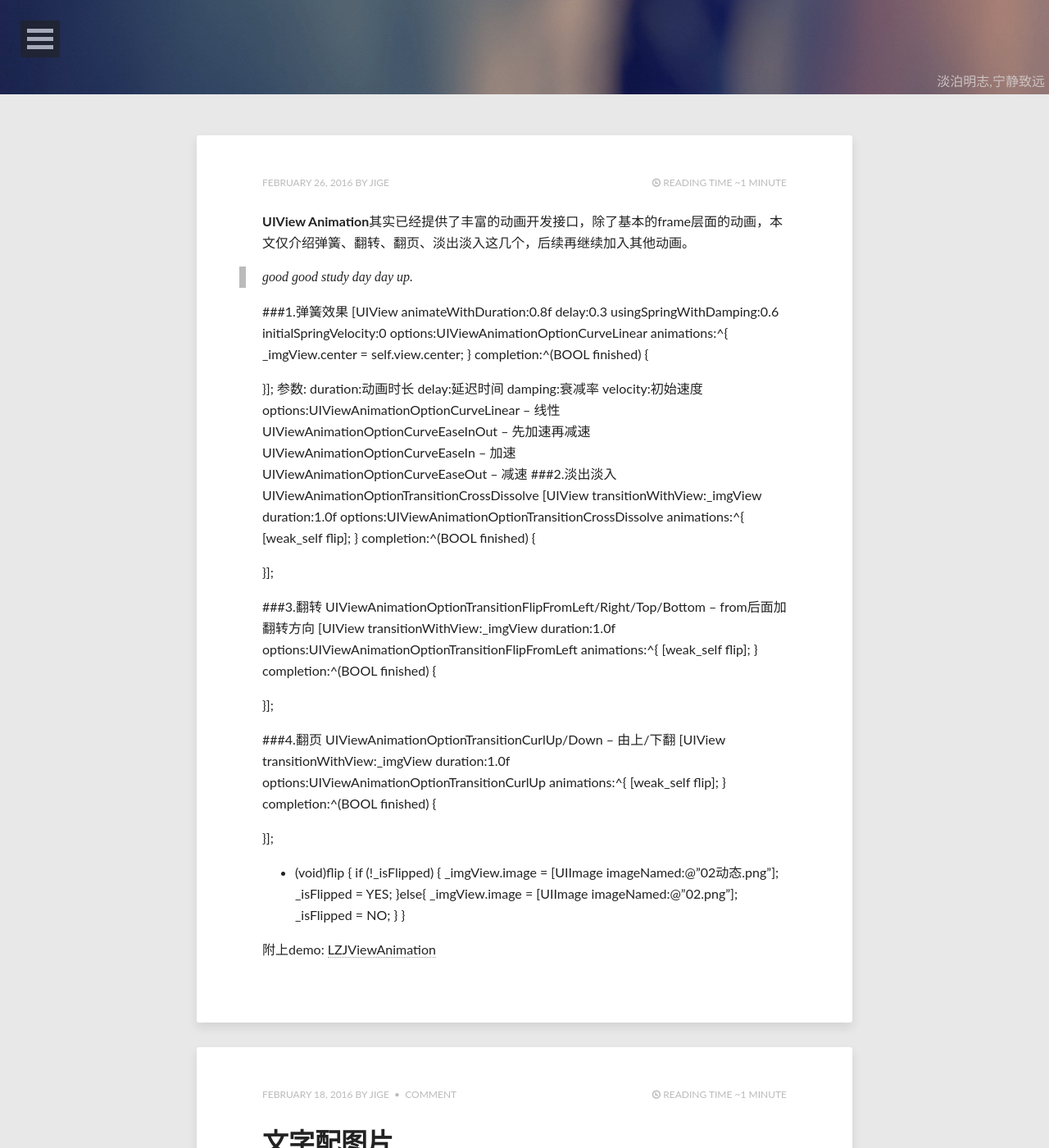
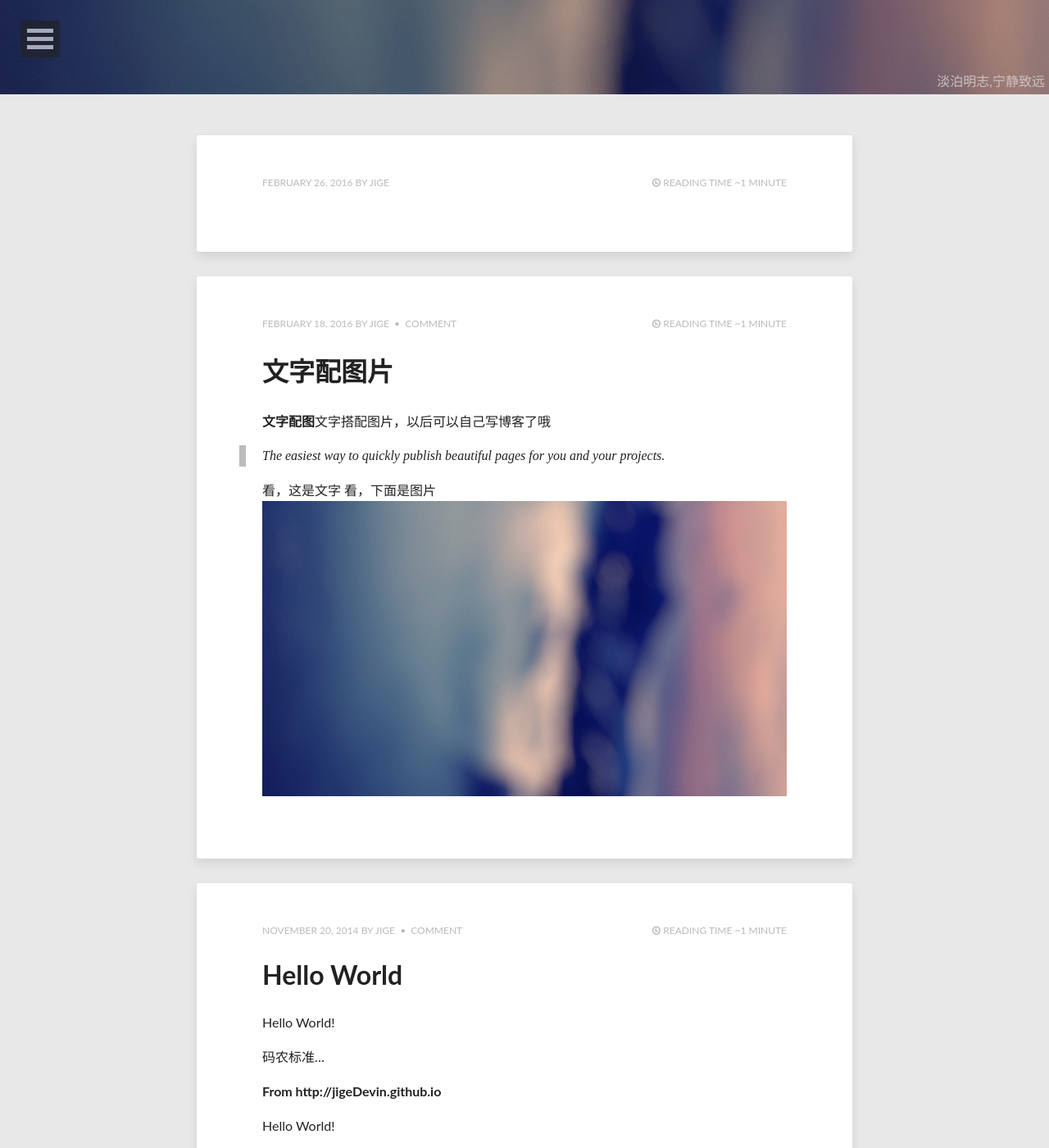
Before and after one commit to jigeDevin/jigeDevin.github.io, a Jekyll site: the page built from index.html, in a window 1280 px wide and 1400 px high, scrolled down 285 px. Shown: the whole window at 82% size. Built offline with Jekyll 4.4.1, drawn with Linux system fonts in a browser that asks for light colours; nearby versions of some CDN libraries; the list of posts is cut into pages by our own code; comment, search, counter and statistics services are not loaded.

Commit message:
no message

```diff
--- a/_posts/2016-02-27-UIViewAnimation.md
+++ b/_posts/2016-02-27-UIViewAnimation.md
@@ -8,60 +8,3 @@ image:
 comments: true
 share: true
 ---
-
-<strong>UIView Animation</strong>其实已经提供了丰富的动画开发接口，除了基本的frame层面的动画，本文仅介绍弹簧、翻转、翻页、淡出淡入这几个，后续再继续加入其他动画。
-> good good study day day up.
-
-###1.弹簧效果
-[UIView animateWithDuration:0.8f delay:0.3 usingSpringWithDamping:0.6 initialSpringVelocity:0 options:UIViewAnimationOptionCurveLinear animations:^{
-_imgView.center = self.view.center;
-} completion:^(BOOL finished) {
-
-}];
-参数:
-duration:动画时长
-delay:延迟时间
-damping:衰减率
-velocity:初始速度
-options:UIViewAnimationOptionCurveLinear       --  线性
-        UIViewAnimationOptionCurveEaseInOut    --  先加速再减速
-        UIViewAnimationOptionCurveEaseIn       --  加速
-        UIViewAnimationOptionCurveEaseOut      --  减速
-###2.淡出淡入
-UIViewAnimationOptionTransitionCrossDissolve
-[UIView transitionWithView:_imgView duration:1.0f options:UIViewAnimationOptionTransitionCrossDissolve animations:^{
-    [weak_self flip];
-} completion:^(BOOL finished) {
-
-}];
-
-###3.翻转
-UIViewAnimationOptionTransitionFlipFromLeft/Right/Top/Bottom
--- from后面加翻转方向
-[UIView transitionWithView:_imgView duration:1.0f options:UIViewAnimationOptionTransitionFlipFromLeft animations:^{
-    [weak_self flip];
-} completion:^(BOOL finished) {
-
-}];
-
-###4.翻页
-UIViewAnimationOptionTransitionCurlUp/Down
--- 由上/下翻
-[UIView transitionWithView:_imgView duration:1.0f options:UIViewAnimationOptionTransitionCurlUp animations:^{
-    [weak_self flip];
-} completion:^(BOOL finished) {
-
-}];
-
-- (void)flip
-{
-if (!_isFlipped) {
-_imgView.image = [UIImage imageNamed:@"02动态.png"];
-_isFlipped = YES;
-}else{
-_imgView.image = [UIImage imageNamed:@"02.png"];
-_isFlipped = NO;
-}
-}
-
-附上demo: <a href="https://github.com/jigeDevin/LZJViewAnimation" target="_blank" rel="nofollow">LZJViewAnimation</a>
```
